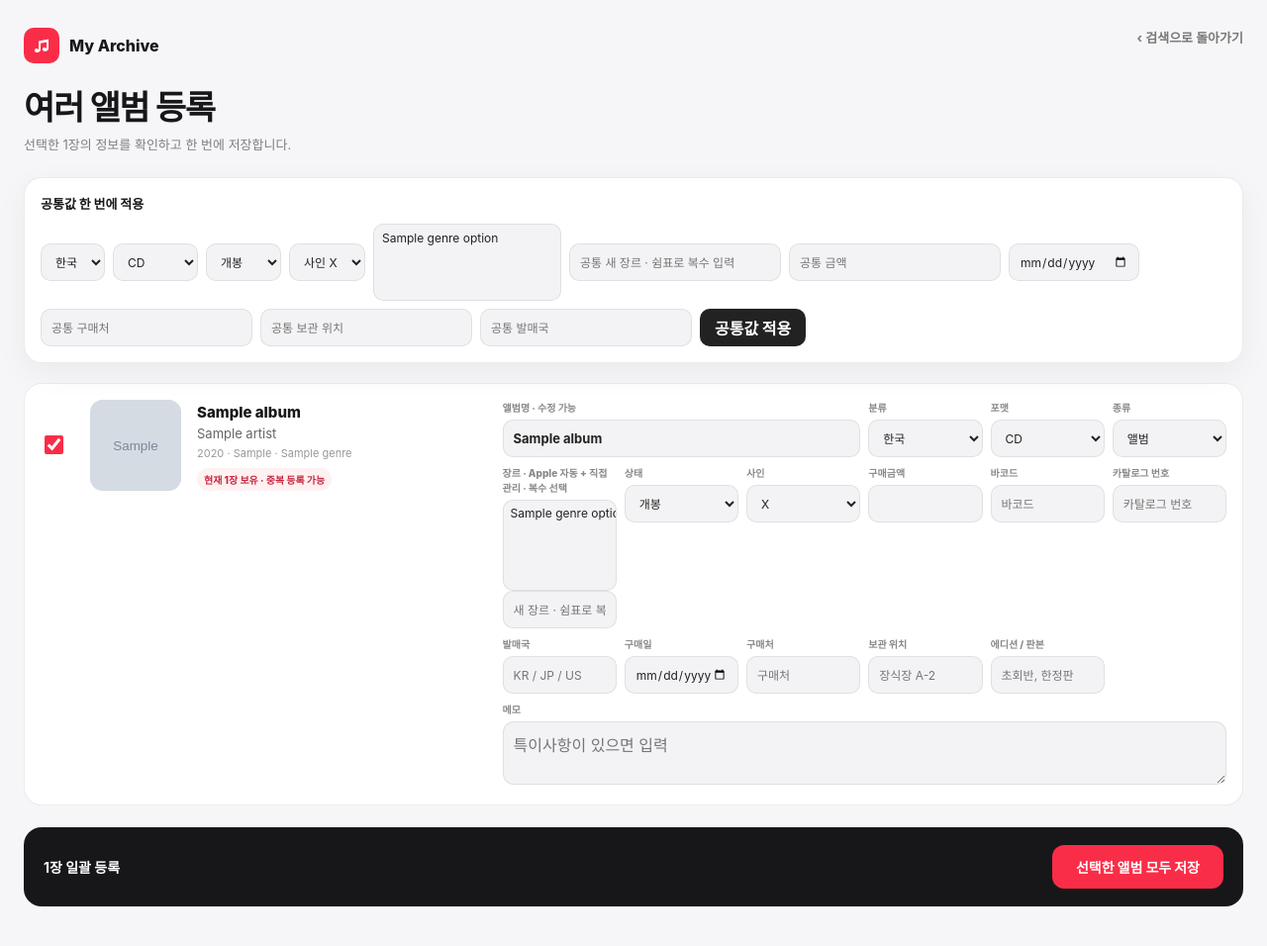
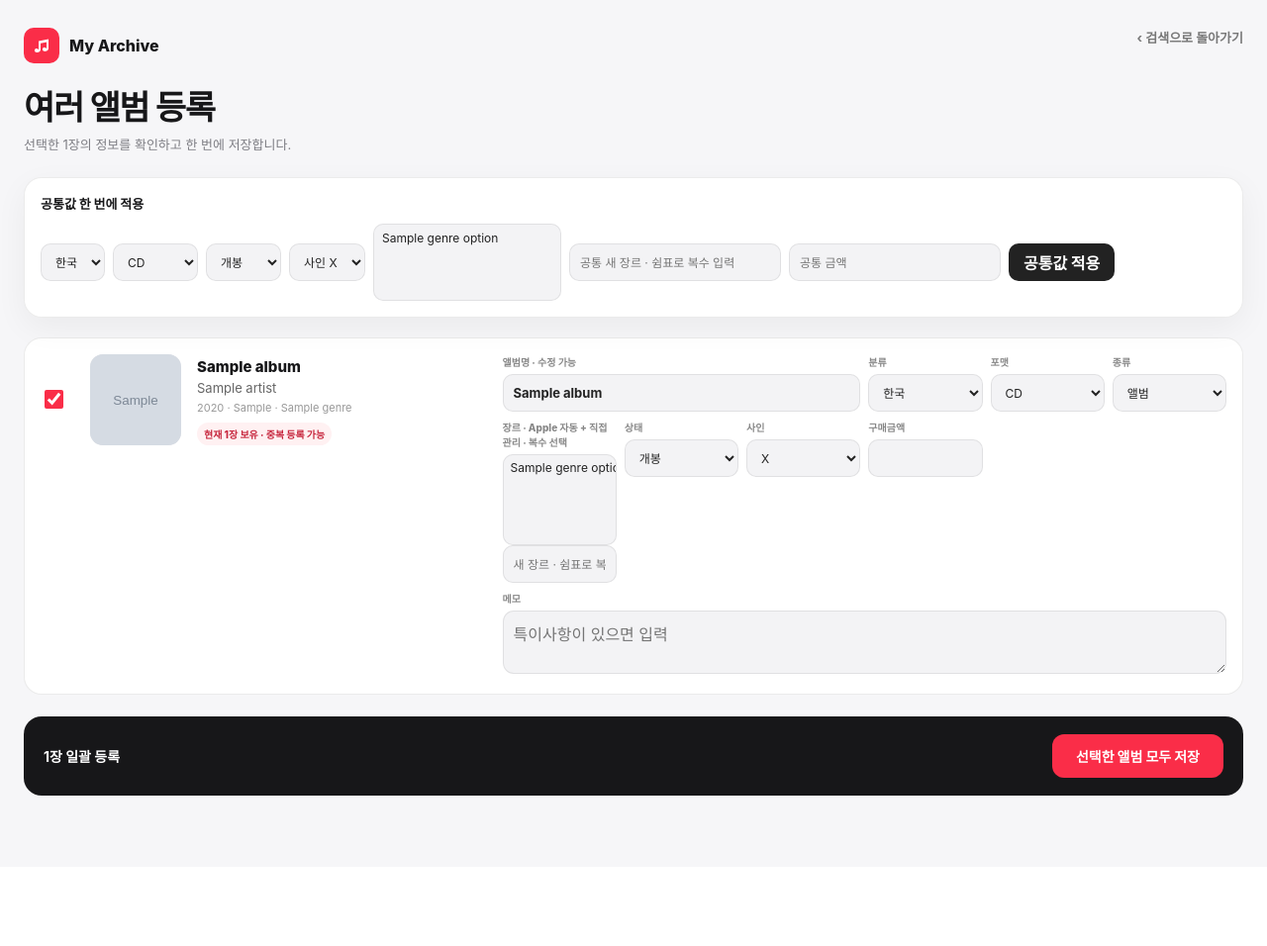
Before and after one commit to Siunaldonumber7/Album-Archive, a Flask app: template templates/bulk_register.html in a window 1280 px wide. Shown: the top 956 px of the page at 99% size. After the commit the page ends 804 px from the top, so only its background shows below. Run offline with Flask 3, Linux system fonts and the light colour scheme; the template is opened without the code that fills it: most values are stand-ins (such as "Sample title", 1, 10 or a date in 2020); grey boxes marked "Sample" are stand-in pictures; some libraries are stand-ins or nearby versions.

Commit message:
Remove extra physical fields from bulk registration

```diff
--- a/templates/bulk_register.html
+++ b/templates/bulk_register.html
@@ -102,10 +102,6 @@ textarea{width:100%;min-height:64px;border-radius:11px;padding:10px;resize:verti
       >
 
       <input id="commonPrice" type="number" min="0" step="1" placeholder="공통 금액">
-      <input id="commonPurchaseDate" type="date" title="공통 구매일">
-      <input id="commonPurchaseStore" type="text" placeholder="공통 구매처">
-      <input id="commonStorageLocation" type="text" placeholder="공통 보관 위치">
-      <input id="commonReleaseCountry" type="text" placeholder="공통 발매국">
       <button class="apply" type="button" id="applyCommon">공통값 적용</button>
     </div>
   </div>
@@ -217,41 +213,6 @@ textarea{width:100%;min-height:64px;border-radius:11px;padding:10px;resize:verti
             <input class="row-price" type="number" min="0" step="1" name="album_{{ i }}_purchase_price" >
           </div>
 
-          <div class="field">
-            <label>바코드</label>
-            <input type="text" name="album_{{ i }}_barcode" placeholder="바코드">
-          </div>
-
-          <div class="field">
-            <label>카탈로그 번호</label>
-            <input type="text" name="album_{{ i }}_catalog_no" placeholder="카탈로그 번호">
-          </div>
-
-          <div class="field">
-            <label>발매국</label>
-            <input class="row-release-country" type="text" name="album_{{ i }}_release_country" placeholder="KR / JP / US">
-          </div>
-
-          <div class="field">
-            <label>구매일</label>
-            <input class="row-purchase-date" type="date" name="album_{{ i }}_purchase_date">
-          </div>
-
-          <div class="field">
-            <label>구매처</label>
-            <input class="row-purchase-store" type="text" name="album_{{ i }}_purchase_store" placeholder="구매처">
-          </div>
-
-          <div class="field">
-            <label>보관 위치</label>
-            <input class="row-storage-location" type="text" name="album_{{ i }}_storage_location" placeholder="장식장 A-2">
-          </div>
-
-          <div class="field">
-            <label>에디션 / 판본</label>
-            <input type="text" name="album_{{ i }}_edition" placeholder="초회반, 한정판">
-          </div>
-
           <div class="field memo">
             <label>메모</label>
             <textarea name="album_{{ i }}_memo" placeholder="특이사항이 있으면 입력"></textarea>
@@ -284,10 +245,6 @@ document.getElementById('applyCommon').addEventListener('click', () => {
   const openStatus = document.getElementById('commonOpen').value;
   const signed = document.getElementById('commonSigned').value;
   const price = document.getElementById('commonPrice').value;
-  const purchaseDate = document.getElementById('commonPurchaseDate').value;
-  const purchaseStore = document.getElementById('commonPurchaseStore').value.trim();
-  const storageLocation = document.getElementById('commonStorageLocation').value.trim();
-  const releaseCountry = document.getElementById('commonReleaseCountry').value.trim();
   const commonGenres = document.getElementById('commonGenres');
   const genres = commonGenres
     ? [...commonGenres.selectedOptions].map(option => option.value)
@@ -318,18 +275,6 @@ document.getElementById('applyCommon').addEventListener('click', () => {
     if (price !== '') {
       card.querySelector('.row-price').value = price;
     }
-    if (purchaseDate !== '') {
-      card.querySelector('.row-purchase-date').value = purchaseDate;
-    }
-    if (purchaseStore !== '') {
-      card.querySelector('.row-purchase-store').value = purchaseStore;
-    }
-    if (storageLocation !== '') {
-      card.querySelector('.row-storage-location').value = storageLocation;
-    }
-    if (releaseCountry !== '') {
-      card.querySelector('.row-release-country').value = releaseCountry;
-    }
   });
 });
 
```
